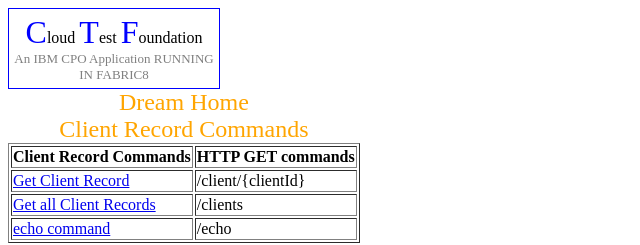
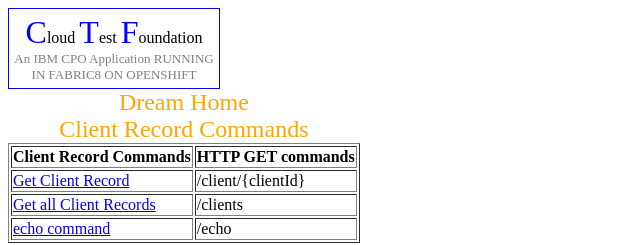
Before and after one commit to santorojatibm/dhClient, a website: page public/index.html in a window 1280 px wide. Shown: the full height of the page, 0-640 px from the left. Drawn offline with Linux system fonts and the light colour scheme.

Commit message:
trying to force build with fabric8

```diff
--- a/public/index.html
+++ b/public/index.html
@@ -7,7 +7,7 @@
 <FONT SIZE=+3 COLOR=Blue>C</FONT>loud
  <FONT SIZE=+3 COLOR=Blue>T</FONT>est
  <FONT SIZE=+3 COLOR=Blue>F</FONT>oundation
-<BR><FONT size=-1 COLOR=grey>An IBM CPO Application RUNNING IN FABRIC8</FONT>
+<BR><FONT size=-1 COLOR=grey>An IBM CPO Application RUNNING IN FABRIC8 ON OPENSHIFT</FONT>
 </DIV>
 
 <table border="1">
```
